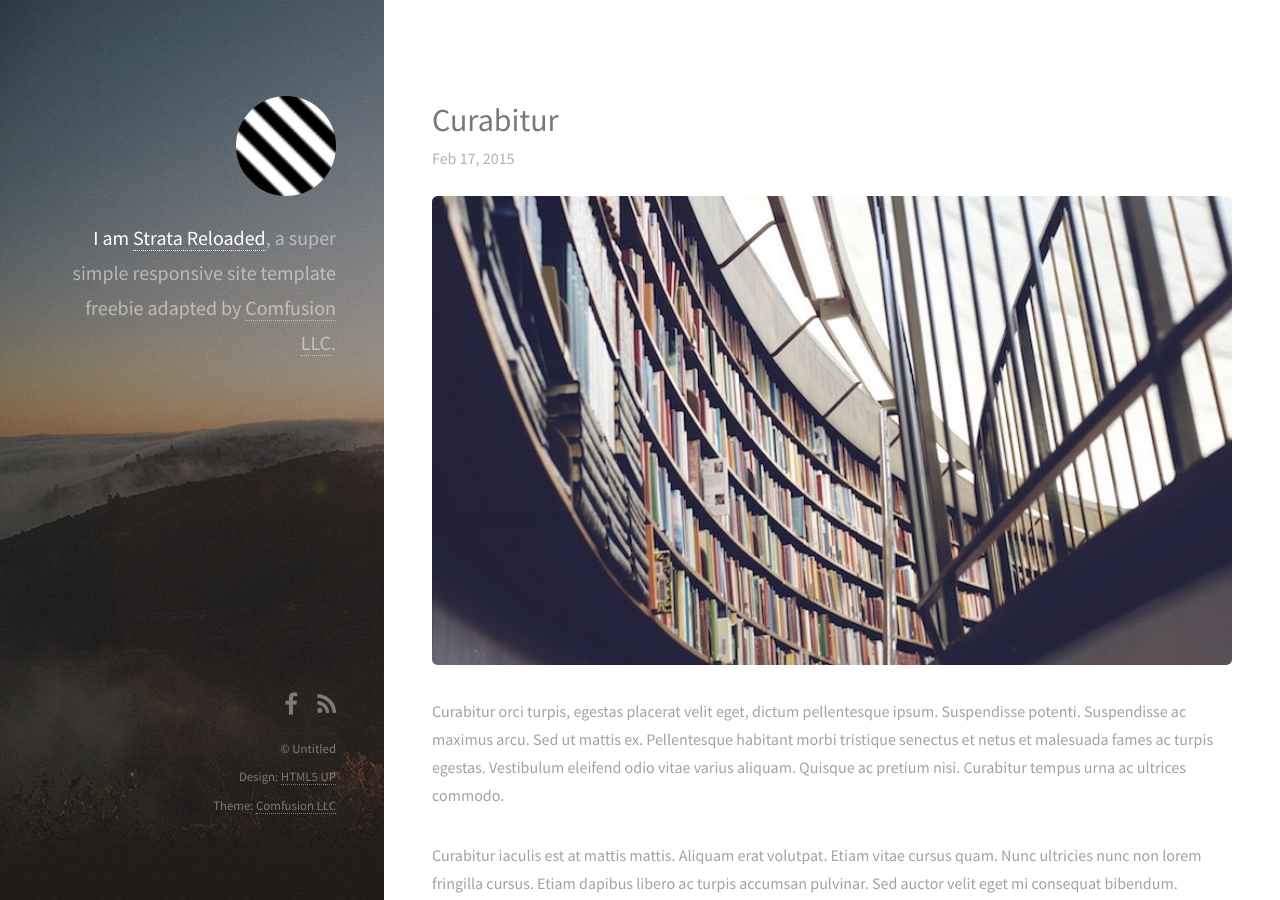
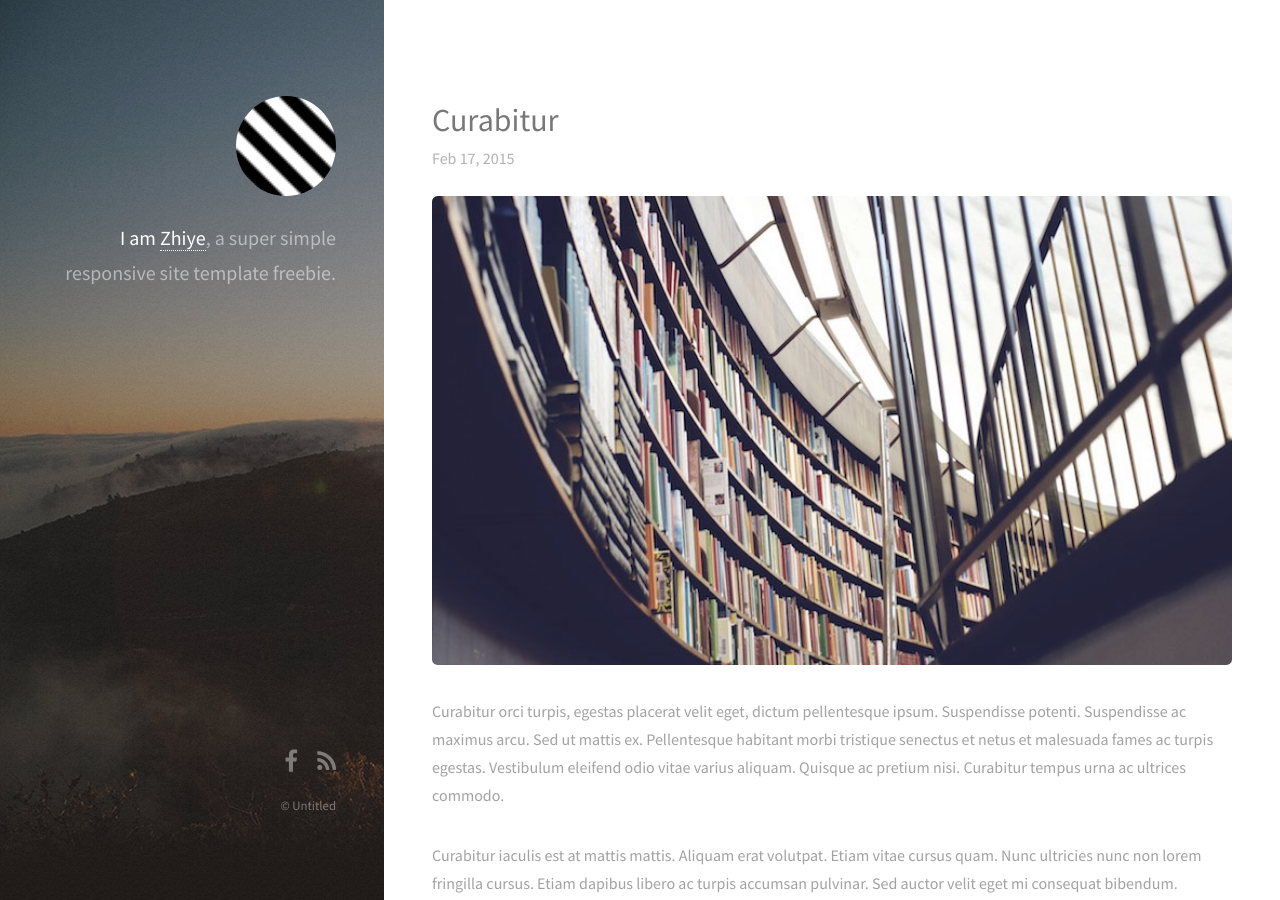
Before and after one commit to Zhiyelah/zhiyelah.github.io, a Jekyll site: the page built from index.html, in a window 1280 px wide and 900 px high. Built offline with Jekyll 4.4.1, drawn with Linux system fonts in a browser that asks for light colours; nearby versions of some CDN libraries.

Commit message:
Update default.html

```diff
--- a/_layouts/default.html
+++ b/_layouts/default.html
@@ -26,9 +26,8 @@
 	<body id="top">
     <header id="header">
       <a href="{{ site.url }}" class="image avatar"><img class="editable" src="/images/avatar.jpg" alt="{{ site.author.name }}"></a>
-      <h1 class="editable"><strong>I am <a href="/">Strata Reloaded</a></strong>, a super simple<br>
-      responsive site template freebie<br>
-      adapted by <a href="http://comfusionllc.com">Comfusion LLC</a>.</h1>
+      <h1 class="editable"><strong>I am <a href="/">Zhiye</a></strong>, a super simple<br>
+      responsive site template freebie.</h1>
     </header>
 
     {{ content }}
@@ -53,8 +52,6 @@
       </ul>
       <ul class="copyright">
           <li>&copy; Untitled</li>
-          <li>Design: <a href="http://html5up.net">HTML5 UP</a></li>
-          <li>Theme: <a href="http://comfusionllc.com">Comfusion LLC</a></li>
       </ul>
     </footer>
 
```
